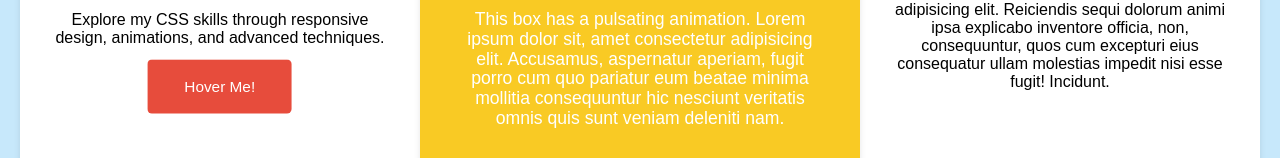
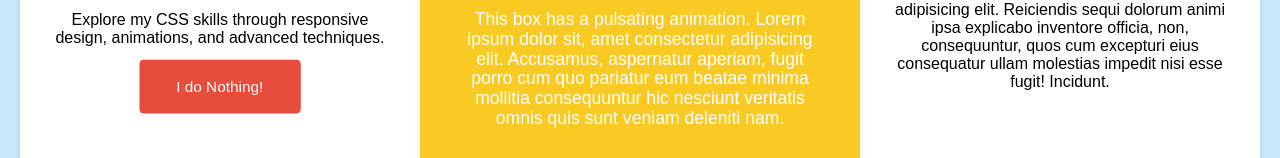
Before and after one commit to Kenechvkwv/allStarCSS, a plain HTML site: page index.html in a window 1280 px wide. Shown: the part 249-407 px from the top of the page. Drawn offline with Linux system fonts and the light colour scheme.

Commit message:
button text change

```diff
--- a/index.html
+++ b/index.html
@@ -19,7 +19,7 @@
             Explore my CSS skills through responsive design, animations, and
             advanced techniques.
           </p>
-          <button class="cta-button">Hover Me!</button>
+          <button class="cta-button">I do Nothing!</button>
         </div>
         <div class="box pulse-box">
           <h2>Second Box with Pulse Animation</h2>
```
